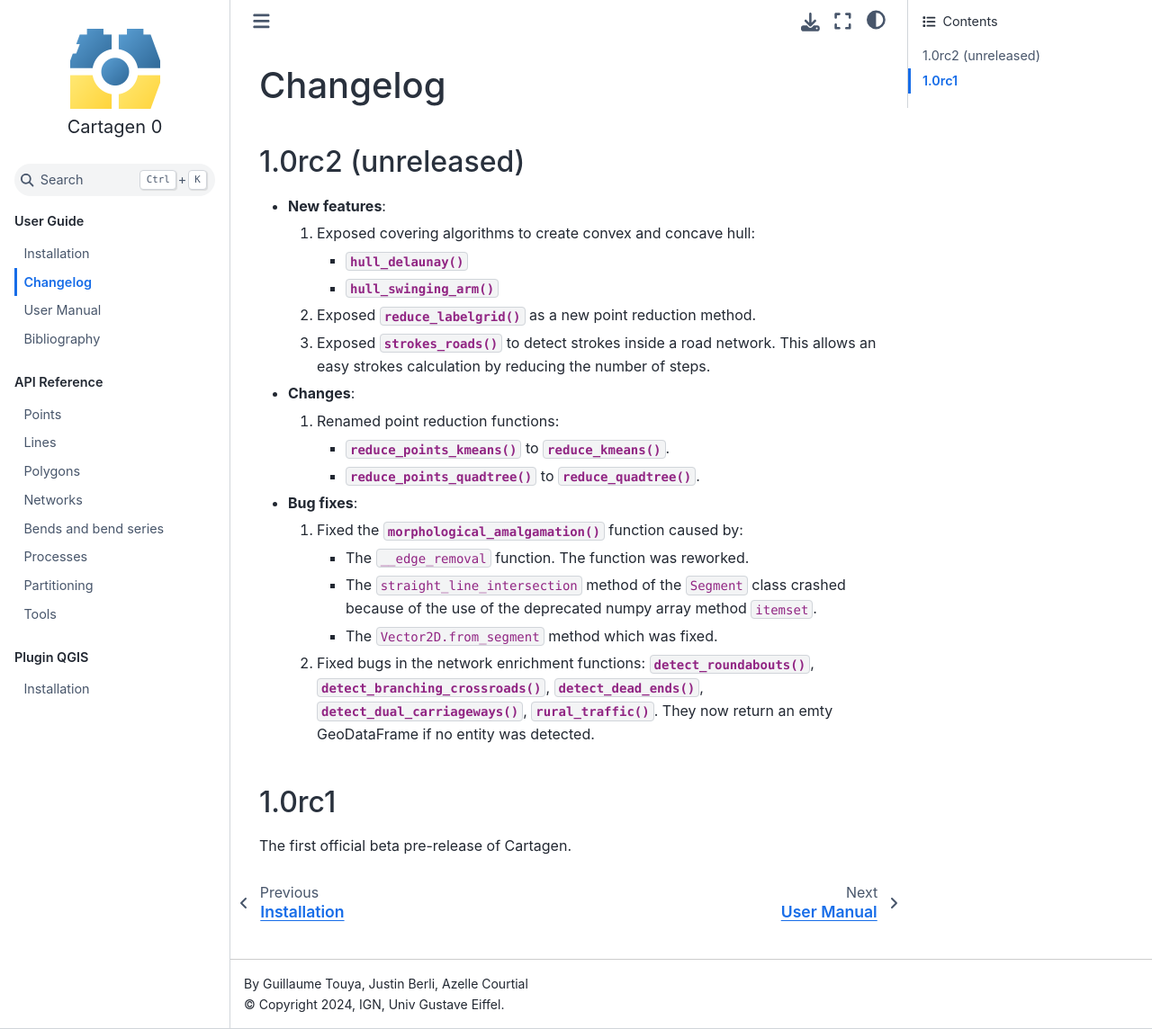
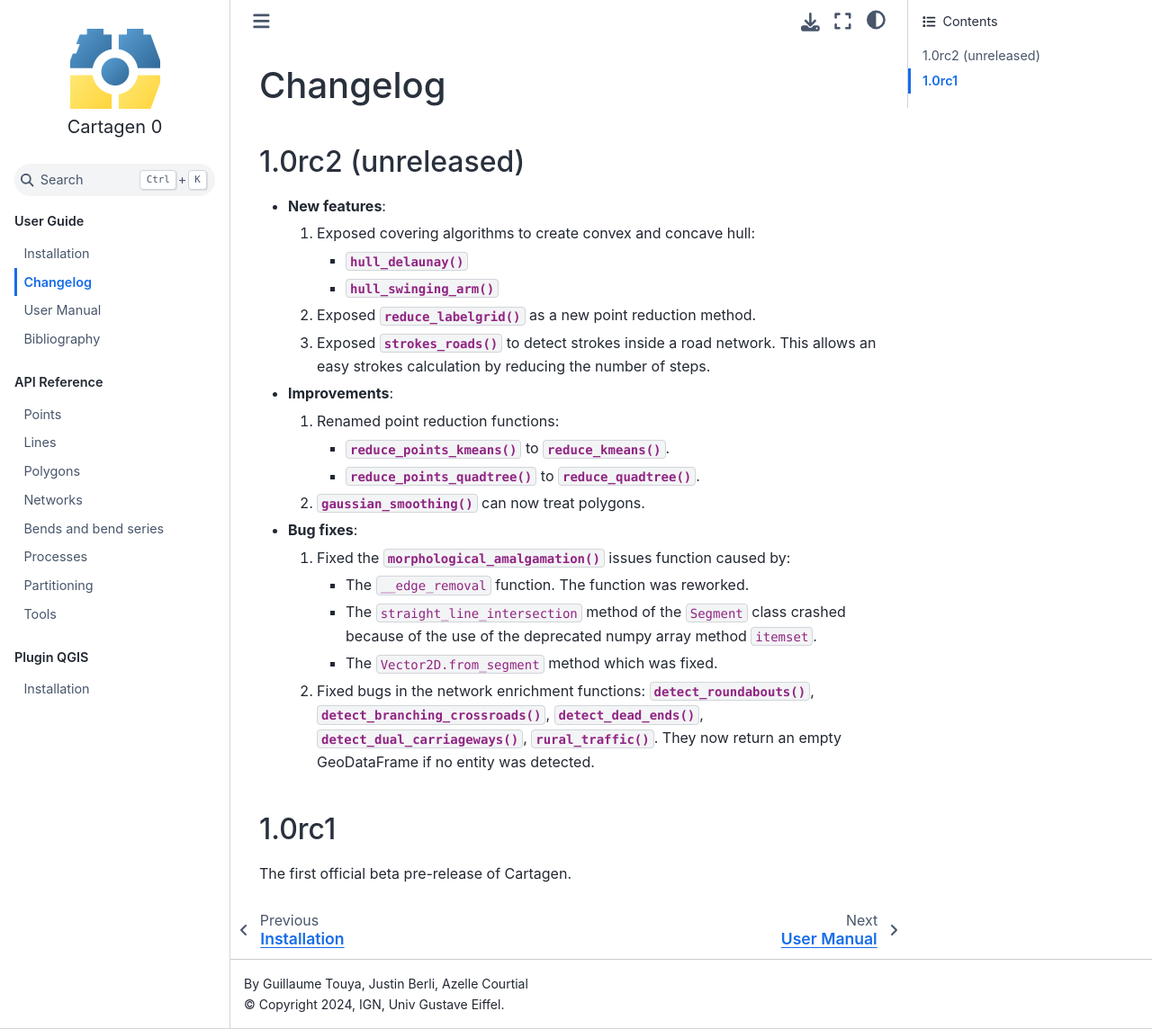
Before and after one commit to LostInZoom/cartagen, a Sphinx documentation site: the page built from docs/changelog.rst, in a window 1280 px wide and 1144 px high. Shown: the whole window at 90% size. Built offline with Sphinx 7.4.7 and the Sphinx Book theme 1.1.4, drawn with Linux system fonts in a browser that asks for light colours.

Commit message:
updated changelog

```diff
--- a/docs/changelog.rst
+++ b/docs/changelog.rst
@@ -18,16 +18,18 @@ Changelog
   #. Exposed :func:`strokes_roads` to detect strokes inside a road network.
      This allows an easy strokes calculation by reducing the number of steps.
 
-- **Changes**:
+- **Improvements**:
 
   #. Renamed point reduction functions:
 
      - :func:`reduce_points_kmeans` to :func:`reduce_kmeans`.
      - :func:`reduce_points_quadtree` to :func:`reduce_quadtree`.
 
+  #. :func:`gaussian_smoothing` can now treat polygons.
+
 - **Bug fixes**:
 
-  #. Fixed the :func:`morphological_amalgamation` function caused by:
+  #. Fixed the :func:`morphological_amalgamation` issues function caused by:
 
      - The ``__edge_removal`` function. The function was reworked.
      - The ``straight_line_intersection`` method of the ``Segment`` class crashed
@@ -36,7 +38,7 @@ Changelog
 
   #. Fixed bugs in the network enrichment functions: :func:`detect_roundabouts`,
      :func:`detect_branching_crossroads`, :func:`detect_dead_ends`, :func:`detect_dual_carriageways`,
-     :func:`rural_traffic`. They now return an emty GeoDataFrame if no entity was detected.
+     :func:`rural_traffic`. They now return an empty GeoDataFrame if no entity was detected.
 
 1.0rc1
 ======
```
